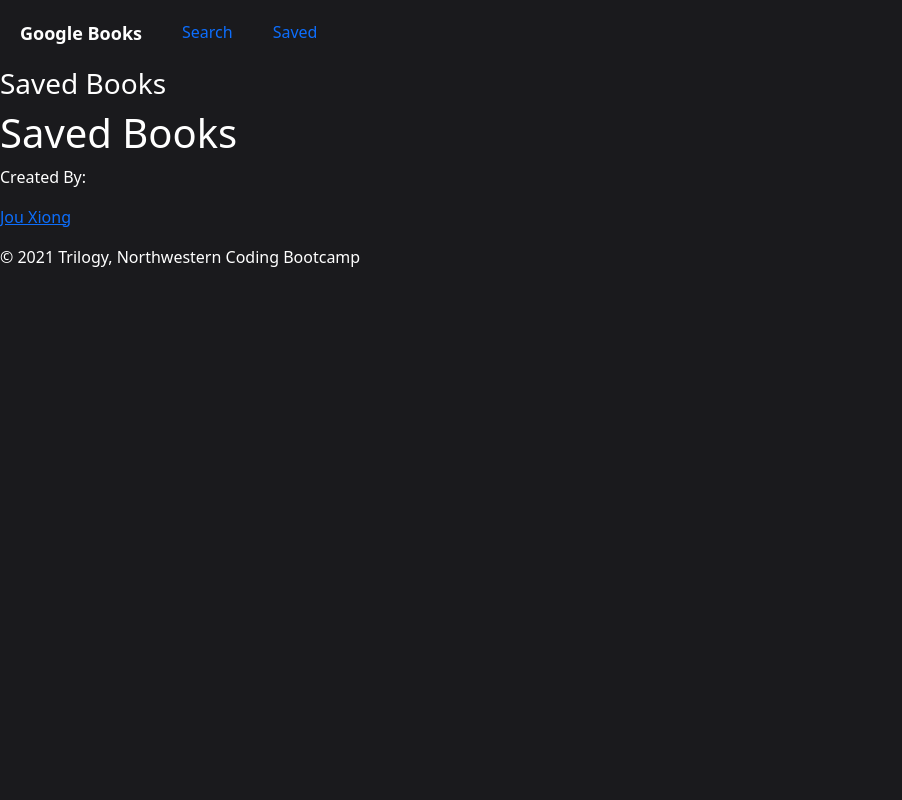
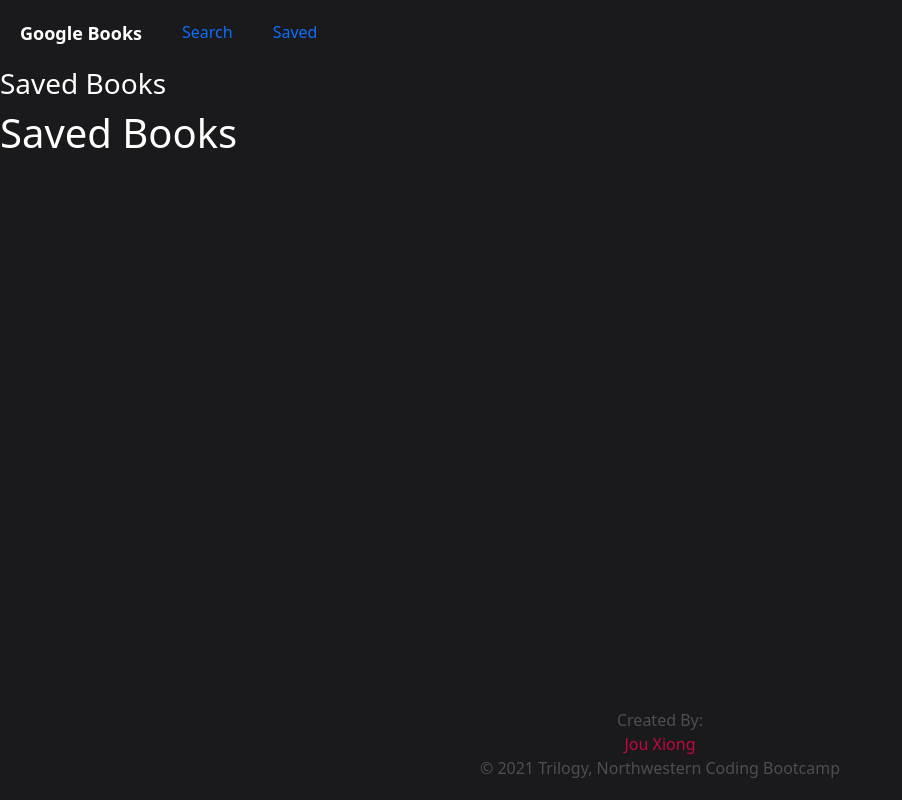
Before and after one commit to JXIong15/21-google-books, a React (Create React App) app in the folder client/: page /saved in a window 1280 px wide. Shown: the whole page, without its empty margins (0-902 px from the left). Built offline with nearby package versions, Linux system fonts and the light colour scheme.

Commit message:
added footer header

```diff
--- a/client/src/App.js
+++ b/client/src/App.js
@@ -3,7 +3,7 @@ import Search from "./components/Search";
 import Saved from "./components/Saved";
 import Home from "./components/pages/Home/Home";
 import Nav from "./components/helper/Nav/Nav";
-import Footer from "./components/helper/Footer";
+import Footer from "./components/helper/Footer/Footer";
 import "./App.css";
 import { BrowserRouter as Router, Route, Switch } from "react-router-dom";
 
--- /dev/null
+++ b/client/src/components/helper/Footer/Footer.css
@@ -0,0 +1,22 @@
+footer {
+    text-align: center;
+    margin: 20px;
+    position: absolute;
+    bottom: 0;
+    width: 100%;
+}
+
+footer p {
+    margin-bottom: 0;
+    color: #4e4e50;
+}
+
+footer a {
+    color: #c3073f;
+    text-decoration: none;
+}
+
+footer a:hover {
+    font-weight: bold;
+    color: white;
+}
--- a/client/src/components/helper/Footer.js
+++ b/client/src/components/helper/Footer/Footer.js
@@ -1,4 +1,5 @@
 import React from "react";
+import "./Footer.css";
 
 function Footer() {
   return (
```
